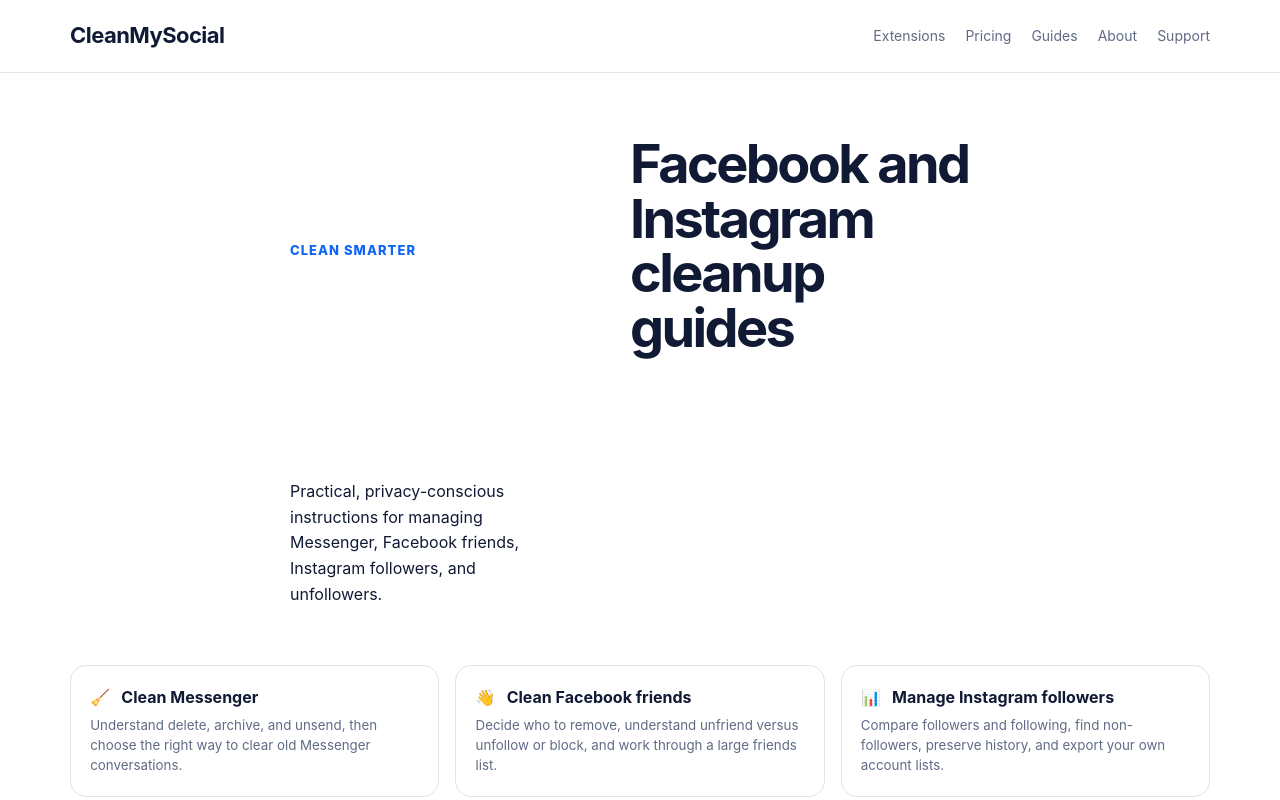
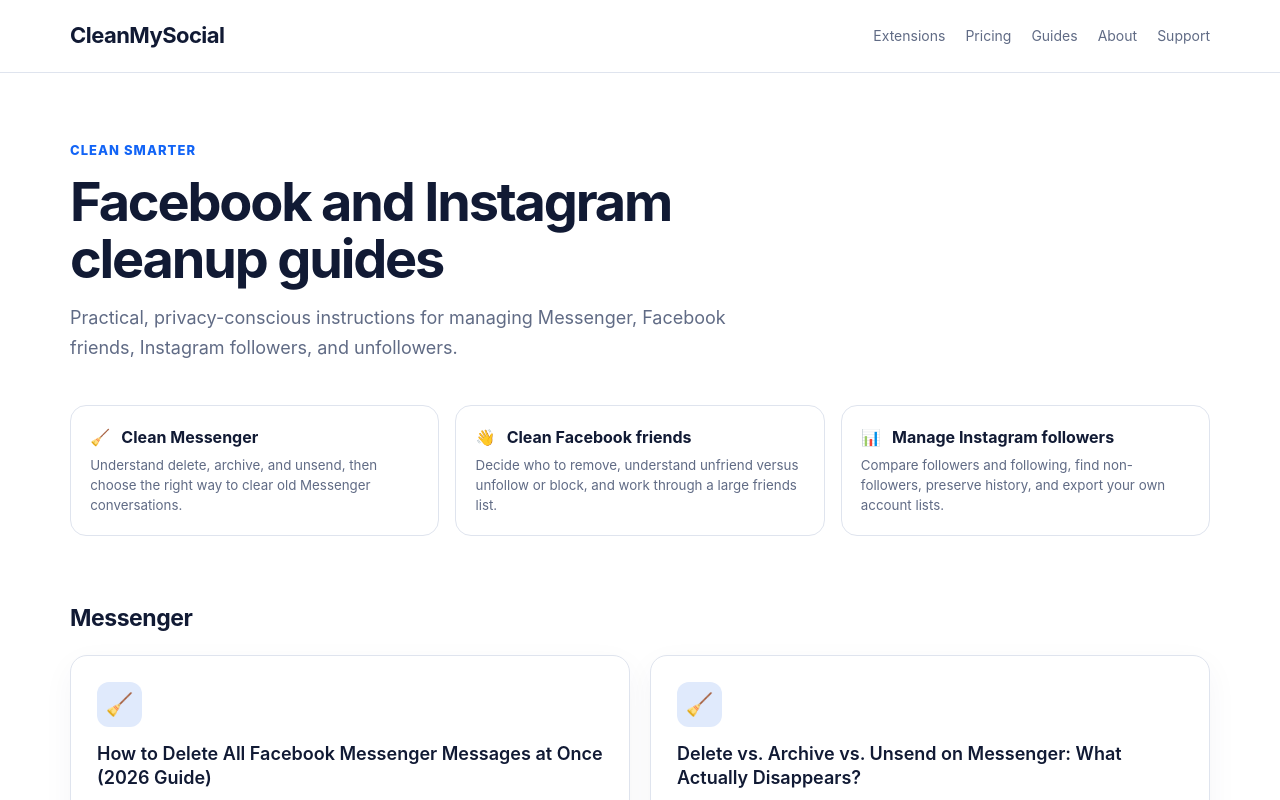
Before and after one commit to Vadagon/CleanMySocial, a Next.js app: page /blog in a window 1280 px wide. Shown: the top 800 px of the page. Built offline with nearby package versions, Linux system fonts and the light colour scheme; no server answers.

Commit message:
Streamline product and guide pages

```diff
--- a/app/blog/page.tsx
+++ b/app/blog/page.tsx
@@ -20,14 +20,14 @@
 export default function BlogIndexPage() {
   return (
     <div className="blog-index marketing-page">
-      <section className="home-hero">
+      <header className="blog-index-hero">
         <span className="eyebrow">Clean smarter</span>
         <h1>Facebook and Instagram cleanup guides</h1>
         <p>
           Practical, privacy-conscious instructions for managing Messenger,
           Facebook friends, Instagram followers, and unfollowers.
         </p>
-      </section>
+      </header>
 
       <nav className="guide-topic-nav" aria-label="Browse guides by goal">
         {GUIDE_TOPICS.map((topic) => (
--- a/app/globals.css
+++ b/app/globals.css
@@ -823,8 +823,8 @@
 }
 
 .extension-plan-compare {
-  max-width: 690px;
-  margin: -12px 0 32px;
+  width: 100%;
+  margin: 42px 0 0;
   overflow: hidden;
   background: color-mix(in srgb, #159353 5%, var(--card));
   border: 1px solid color-mix(in srgb, #159353 32%, var(--border));
@@ -881,70 +881,19 @@
   line-height: 1.45;
 }
 
-.free-access-option {
-  margin-top: 16px;
-  padding: 17px;
-  background: color-mix(in srgb, #159353 7%, var(--card));
-  border: 1px solid color-mix(in srgb, #159353 42%, var(--border));
-  border-radius: 14px;
-}
-.free-access-heading {
+.detail-checkout-heading {
   display: flex;
   align-items: center;
   justify-content: space-between;
   gap: 12px;
-  margin-bottom: 13px;
-}
-.free-access-heading > strong {
-  color: #159353;
-  font-size: 27px;
-  letter-spacing: -.04em;
-}
-.free-access-badge {
-  display: inline-flex;
-  padding: 4px 10px;
-  color: #fff;
-  background: #159353;
-  border-radius: 999px;
-  font-size: 11px;
-  font-weight: 800;
-  letter-spacing: .03em;
-  text-transform: uppercase;
-}
-.free-access-option h2 {
-  margin: 0 0 5px;
-  font-size: 18px;
-  line-height: 1.35;
-}
-.free-access-option p {
-  margin: 0;
-  color: var(--muted);
-  font-size: 12.5px;
-  line-height: 1.45;
-}
-.free-access-button {
-  width: 100%;
-  min-height: 48px;
-  margin-top: 14px;
-  border-color: color-mix(in srgb, #159353 65%, var(--border));
-}
-.paid-upgrade-divider {
-  display: flex;
-  align-items: center;
-  gap: 10px;
-  margin: 20px 0 14px;
-  color: var(--muted);
-  font-size: 10.5px;
-  font-weight: 800;
-  letter-spacing: .07em;
-  text-transform: uppercase;
-}
-.paid-upgrade-divider::before,
-.paid-upgrade-divider::after {
-  content: "";
-  height: 1px;
-  flex: 1;
-  background: var(--border);
+  margin-bottom: 12px;
+}
+.detail-checkout-heading .detail-plan-kicker { margin: 0; }
+.try-free-link {
+  flex: none;
+  font-size: 12px;
+  font-weight: 750;
+  white-space: nowrap;
 }
 .paid-upgrade-title {
   margin: 0;
@@ -1117,8 +1066,7 @@
   .extension-page { padding-top: 34px; }
   .extension-layout { grid-template-columns: 1fr; gap: 42px; }
   .extension-purchase-card { position: static; width: 100%; max-width: 560px; }
-  .extension-description-wrap,
-  .extension-plan-compare { max-width: none; }
+  .extension-description-wrap { max-width: none; }
   .extension-payment-note { margin-top: 44px; }
 }
 
@@ -1139,7 +1087,7 @@
   .extension-heading .rating-stars { font-size: 15px; }
   .extension-description-wrap { margin: 32px 0 28px; }
   .extension-description { font-size: 16px; line-height: 1.7; }
-  .extension-plan-compare { margin-top: -10px; }
+  .extension-plan-compare { margin-top: 32px; }
   .extension-plan-compare > header { align-items: flex-start; flex-direction: column; gap: 4px; }
   .extension-plan-compare > header > a { white-space: normal; }
   .extension-plan-compare-grid > div { grid-template-columns: 1fr; gap: 4px; }
@@ -1256,6 +1204,91 @@
   box-shadow: 0 26px 68px rgba(29, 48, 84, .14);
 }
 .package-bundle-link .rating { color: inherit; }
+
+/* Compact package choices on product pages. The pricing page keeps the
+   full comparison cards below. */
+.extension-package-options {
+  margin-top: 64px;
+  padding-top: 42px;
+  border-top: 1px solid var(--border);
+}
+.extension-package-options > h2 {
+  margin: 0;
+  font-size: 24px;
+  letter-spacing: -.025em;
+}
+.extension-package-options-grid {
+  display: grid;
+  grid-template-columns: repeat(auto-fit, minmax(260px, 1fr));
+  gap: 12px;
+  margin-top: 18px;
+}
+.package-option-card {
+  display: flex;
+  min-width: 0;
+  flex-direction: column;
+  padding: 18px;
+  color: var(--text);
+  background: var(--card);
+  border: 1px solid var(--border);
+  border-radius: 14px;
+  transition: transform .18s ease, border-color .18s ease, background .18s ease;
+}
+.package-option-card:hover {
+  color: var(--text);
+  transform: translateY(-2px);
+  border-color: var(--accent);
+  background: color-mix(in srgb, var(--accent) 5%, var(--card));
+}
+.package-option-card:focus-visible {
+  outline: 3px solid color-mix(in srgb, var(--accent) 42%, transparent);
+  outline-offset: 3px;
+}
+.package-option-card .badge-soft {
+  padding: 2px 7px;
+  font-size: 9px;
+}
+.package-option-card h3 {
+  margin: 10px 0 1px;
+  font-size: 16px;
+  line-height: 1.35;
+}
+.package-option-summary {
+  color: var(--muted);
+  font-size: 12px;
+}
+.package-option-footer {
+  display: flex;
+  align-items: baseline;
+  justify-content: space-between;
+  gap: 16px;
+  margin-top: 14px;
+  padding-top: 12px;
+  border-top: 1px solid var(--border);
+}
+.package-option-price {
+  display: inline-flex;
+  align-items: baseline;
+  gap: 7px;
+  white-space: nowrap;
+}
+.package-option-price strong {
+  font-size: 22px;
+  line-height: 1;
+}
+.package-option-price s {
+  color: var(--muted);
+  font-size: 12px;
+}
+.package-option-link {
+  color: var(--accent);
+  font-size: 12px;
+  font-weight: 750;
+  white-space: nowrap;
+}
+.package-option-card--all {
+  border-color: color-mix(in srgb, var(--accent) 52%, var(--border));
+}
 
 /* ---- Package detail pages ---- */
 .package-page { padding-top: 44px; }
@@ -2276,8 +2309,24 @@
 
 /* Blog index and long-form articles */
 .blog-index { padding: 64px 0 26px; }
-.blog-index .home-hero { max-width: 700px; margin: 0 auto 58px; }
-.blog-index .home-hero h1 { font-size: clamp(40px, 5vw, 54px); }
+.blog-index-hero {
+  max-width: 820px;
+  margin: 0 0 42px;
+}
+.blog-index-hero h1 {
+  max-width: 780px;
+  margin: 0 0 16px;
+  font-size: clamp(40px, 5vw, 54px);
+  line-height: 1.06;
+  letter-spacing: -.04em;
+}
+.blog-index-hero p {
+  max-width: 680px;
+  margin: 0;
+  color: var(--muted);
+  font-size: 18px;
+  line-height: 1.65;
+}
 .blog-section { margin: 0 0 52px; }
 .blog-section h2 { margin: 0 0 18px; font-size: 23px; letter-spacing: -.02em; }
 .blog-list { grid-template-columns: repeat(2, minmax(0, 1fr)); gap: 20px; }
@@ -2347,7 +2396,9 @@
   .pricing-section + .pricing-section,
   .bundle-pricing-section { margin-top: 54px; padding-top: 40px; }
   .single-product-card > .small { min-height: 0; }
-  .blog-index .home-hero { margin-bottom: 42px; }
+  .blog-index-hero { margin-bottom: 34px; }
+  .blog-index-hero h1 { font-size: 34px; }
+  .blog-index-hero p { font-size: 16px; }
   .blog-card { min-height: 220px; padding: 22px; }
   .blog-article { padding-top: 34px; }
   .blog-article-head { margin-bottom: 32px; }
@@ -2407,8 +2458,7 @@
   .buy-field input::placeholder { color: color-mix(in srgb, var(--muted) 78%, transparent); }
   .rating-stars { color: #ffb43b; }
   .free-price, .price-free-big { color: #57d995; }
-  .extension-free-note strong,
-  .free-access-heading > strong { color: #57d995; }
+  .extension-free-note strong { color: #57d995; }
 }
 
 /* ---- /vault : private record browser (noindex) ---- */
--- a/app/seo-content.css
+++ b/app/seo-content.css
@@ -1,41 +1,70 @@
 .extension-details {
-  max-width: 860px;
-  margin: 3.5rem auto;
-  padding: clamp(1.5rem, 4vw, 2.5rem);
+  width: 100%;
+  max-width: none;
+  margin: 1rem 0 0;
+  padding: 1.25rem 1.4rem;
   border: 1px solid var(--border, rgba(128, 128, 128, 0.25));
-  border-radius: 1.25rem;
+  border-radius: 1rem;
   background: var(--surface, rgba(128, 128, 128, 0.04));
 }
 
-.extension-details h2 {
-  margin: 2rem 0 0.75rem;
+.extension-details-summary {
+  display: flex;
+  align-items: center;
+  justify-content: space-between;
+  gap: 1.5rem;
 }
-
-.extension-details h2:first-of-type {
-  margin-top: 0.5rem;
+.extension-details-summary h2 {
+  margin: 0;
+  font-size: 1.25rem;
+  line-height: 1.3;
+  letter-spacing: -0.02em;
 }
-
-.extension-details li {
-  margin: 0.5rem 0;
-  line-height: 1.65;
+.extension-details-summary p {
+  margin: 0.2rem 0 0;
+  color: var(--muted, #667085);
+  font-size: 0.8rem;
 }
-
-.extension-details dl {
-  margin: 0;
+.extension-details-summary .pricing-section-kicker { margin-bottom: 0.2rem; }
+.extension-details-toggle {
+  min-width: 110px;
+  flex: none;
+  padding: 0.6rem 1rem;
+  font-size: 0.82rem;
 }
-
-.extension-details dl > div {
-  padding: 1rem 0;
+.extension-details-content {
+  max-width: 860px;
+  margin-top: 1.5rem;
+  padding-top: 1.25rem;
+  border-top: 1px solid var(--border, rgba(128, 128, 128, 0.22));
+}
+.extension-details-content[hidden] { display: none; }
+.extension-details-content h3 {
+  margin: 1.7rem 0 0.65rem;
+  font-size: 1.1rem;
+}
+.extension-details-content h3:first-child { margin-top: 0; }
+.extension-details-content li {
+  margin: 0.4rem 0;
+  line-height: 1.55;
+}
+.extension-details-content dl { margin: 0; }
+.extension-details-content dl > div {
+  padding: 0.85rem 0;
   border-bottom: 1px solid var(--border, rgba(128, 128, 128, 0.22));
 }
+.extension-details-content dt { margin-bottom: 0.25rem; }
+.extension-details-content dd {
+  margin: 0;
+  color: var(--muted, #667085);
+  line-height: 1.55;
+}
+.extension-details-support { margin: 1.25rem 0 0; font-size: 0.9rem; }
 
-.extension-details dt {
-  margin-bottom: 0.4rem;
-}
-
-.extension-details dd {
-  margin: 0;
-  line-height: 1.65;
+@media (max-width: 560px) {
+  .extension-details { padding: 1rem; }
+  .extension-details-summary { align-items: flex-start; flex-direction: column; gap: 0.85rem; }
+  .extension-details-toggle { width: 100%; }
 }
 
 .product-maintenance {
@@ -151,7 +180,8 @@
 
 .trust-principles > div {
   padding: 1.5rem;
-  background: var(--surface, #fff);
+  color: var(--text, #131720);
+  background: var(--card, #fff);
 }
 
 .trust-principles > div > span,
@@ -165,7 +195,13 @@
 
 .trust-principles h2 {
   margin: 0.75rem 0 0.45rem;
+  color: var(--text, #131720);
   font-size: 1.15rem;
+}
+
+.trust-principles p {
+  margin-bottom: 0;
+  color: var(--muted, #667085);
 }
 
 .trust-principles p,
@@ -277,7 +313,7 @@
   display: grid;
   grid-template-columns: repeat(3, minmax(0, 1fr));
   gap: 1rem;
-  margin: -1rem 0 4rem;
+  margin: 0 0 4rem;
 }
 
 .guide-topic-nav > a {
```
Also changed, not shown: app/AllToolsDealCard.tsx (+23 -1 lines), app/PackageDealCard.tsx (+30 -1 lines), app/[extension]/ExpandableProductDetails.tsx (added, +84 -0 lines), app/[extension]/PricingPanel.tsx (+9 -15 lines), app/[extension]/page.tsx (+43 -79 lines).
